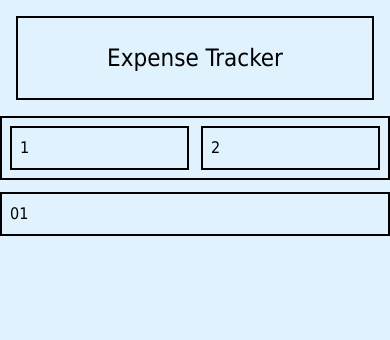
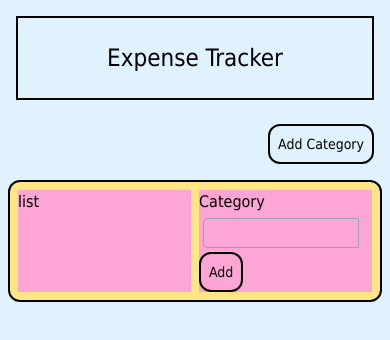
Before and after one commit to violetlea/expenseTracker, a React (Vite) app: page / in a window 390 px wide. Shown: the top 340 px of the page. Built offline with nearby package versions, Linux system fonts and the light colour scheme.

Commit message:
responsive layout

```diff
--- a/src/App.jsx
+++ b/src/App.jsx
@@ -38,18 +38,20 @@ function App() {
       </div>
 
     </header>
-    <section className='grid grid-cols-1 gap-3'>
-      <div className='grid grid-cols-2 gap-3 border-2 border-black p-2'>
-        <div className='border-2 border-black p-2'>
-          1
+    <section className='grid grid-cols-1'>
+      <div className='grid grid-cols-1 gap-3 p-2 justify-items-end'>
+        <div className='ml-2 mr-2 md:ml-8 md:mr-8'>
+          <div>
+            <ButtonDef text='Add Category'/>
+          </div>
         </div>
-        <div className='border-2 border-black p-2'>
-          2
+
+      </div>
+
+        <div className='bg-amber-200 p-2 md:p-4 justify-items-center border-2 border-black m-2 md:m-10 rounded-xl'>
+           <AddCategory />
         </div>
-      </div>
-      <div className='border-2 border-black p-2'>
-        01
-      </div>
+
 
     </section>
 
--- a/src/components/Input.jsx
+++ b/src/components/Input.jsx
@@ -6,7 +6,7 @@ export default function TextInput (props) {
         type="text"
         label={label}
         onChange={handleOnChange}
-        class="border-2 border-gray-400 m-2"
+        class="border-1 border-gray-400 w-auto max-w-9/10 rounded-l p-0.5 m-1"
         >
 
         </input>
--- a/src/containers/addCategoryContainer.jsx
+++ b/src/containers/addCategoryContainer.jsx
@@ -1,15 +1,13 @@
 import TextInput from "../components/Input";
 import ButtonDef from "../components/Button";
 
-
 export default function AddCategory(props) {
-
-    const handleSubmit = () => {
-        alert('yes')
-    }
+	const handleSubmit = () => {
+		alert("yes");
+	};
 	return (
 		<>
-			<div class="border-2 border-black rounded-xl w-sm xl:w-3xl lg:w-lg md:w-md sm:w-xs flex flex-row m-1 md:m-4 justify-center ">
+			{/* <div class="border-2 border-black rounded-xl w-sm xl:w-3xl lg:w-lg md:w-md sm:w-xs flex flex-row m-1 md:m-4 justify-center ">
 				<div class="p-2 md:p-4 flex flex-wrap ">
                     <div class="border-2 border-black mr-2 md:mr-4 lg:mr-8 size-auto ">
                         <p>Categories</p>
@@ -22,6 +20,18 @@ export default function AddCategory(props) {
 
                     </div>
 				</div>
+			</div> */}
+			<div className=" grid grid-cols-2 gap-2 w-full">
+				<div className="bg-pink-300">list</div>
+				<div className="bg-pink-300">
+					<p>Category</p>
+                    <div>
+                        <TextInput label="Category" />
+					    <ButtonDef text="Add" handleAction={handleSubmit} />
+
+                    </div>
+
+				</div>
 			</div>
 		</>
 	);
```
